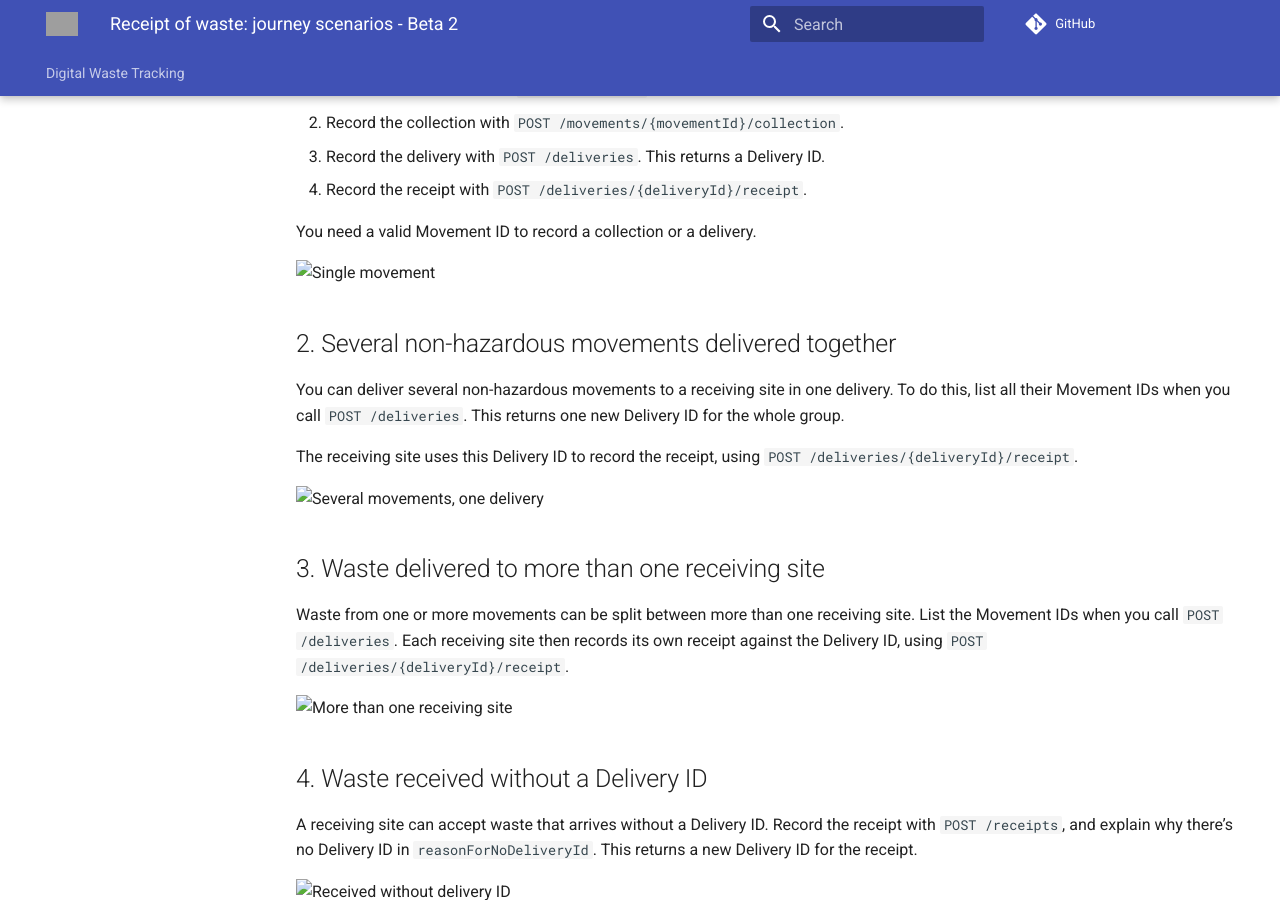
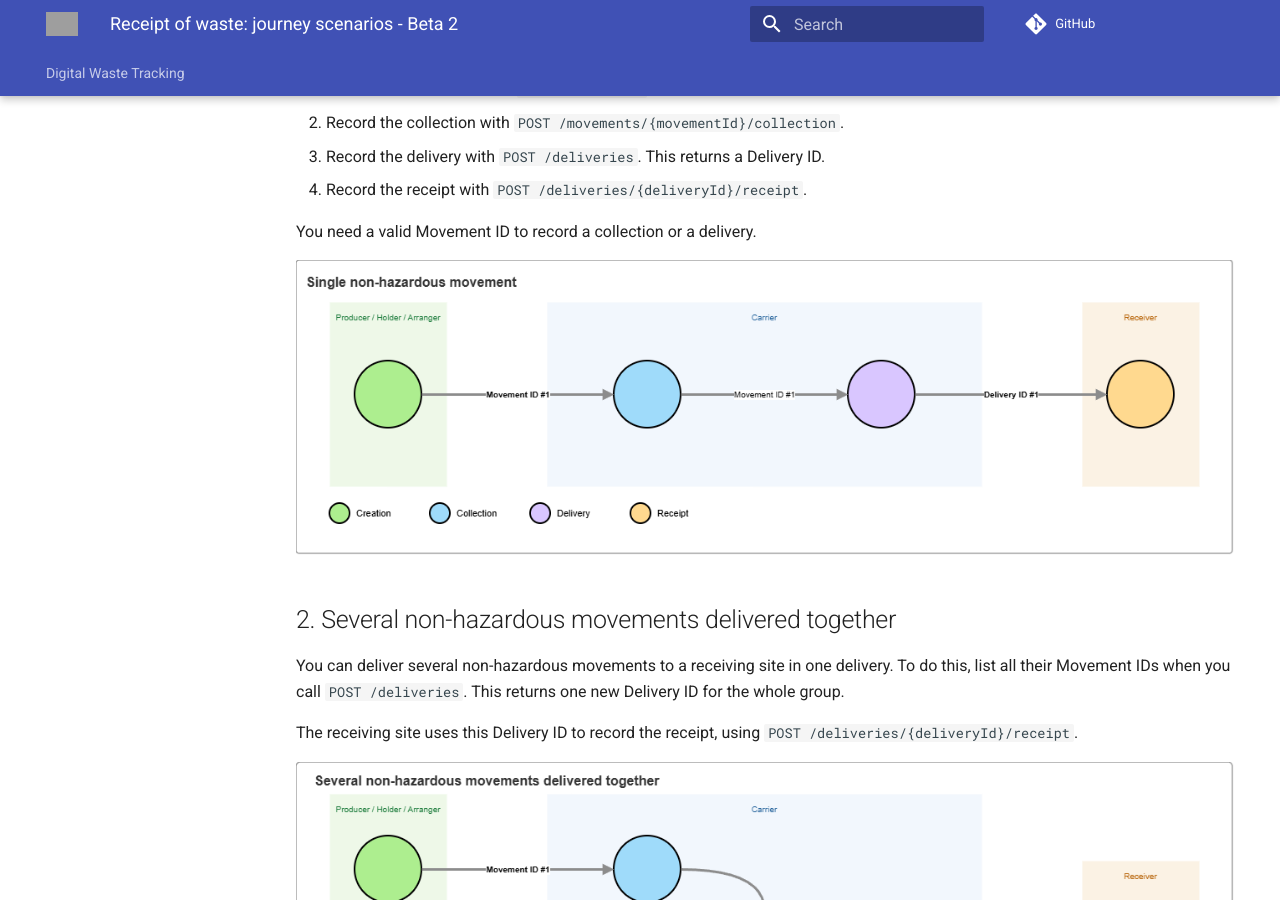
Before and after one commit to DEFRA/digital-waste-tracking-api-site, an MkDocs documentation site: the page built from docs/docs/drafts/journey-scenarios-beta-2.md, in a window 1280 px wide and 900 px high, scrolled down 410 px. Built offline with MkDocs 1.6.1 and Material for MkDocs 9.7.7, drawn with Linux system fonts in a browser that asks for light colours; comment, search, counter and statistics services are not loaded; the version menu is left out; grey boxes are pictures that could not be loaded.

Commit message:
Fix image paths in journey scenarios documentation
Updated image paths to reflect new directory structure.

```diff
--- a/docs/docs/drafts/journey-scenarios-beta-2.md
+++ b/docs/docs/drafts/journey-scenarios-beta-2.md
@@ -15,7 +15,7 @@ A waste movement is made up of 4 events:
 
 You need a valid Movement ID to record a collection or a delivery.
 
-![Single movement](../images/dwt-scenario-01-single-movement.png)
+![Single movement](../../images/dwt-scenario-01-single-movement.png)
 
 ## 2. Several non-hazardous movements delivered together
 
@@ -23,21 +23,22 @@ You can deliver several non-hazardous movements to a receiving site in one deliv
 
 The receiving site uses this Delivery ID to record the receipt, using `POST /deliveries/{deliveryId}/receipt`.
 
-![Several movements, one delivery](../images/dwt-scenario-02-several-movements-one-delivery.png)
+![Several movements, one delivery](../../images/dwt-scenario-02-several-movements-one-delivery.png)
 
 ## 3. Waste delivered to more than one receiving site
 
 Waste from one or more movements can be split between more than one receiving site. List the Movement IDs when you call `POST /deliveries`. Each receiving site then records its own receipt against the Delivery ID, using `POST /deliveries/{deliveryId}/receipt`.
 
-![More than one receiving site](../images/dwt-scenario-03-more-than-one-receiving-site.png)
+![More than one receiving site](../../images/dwt-scenario-03-more-than-one-receiving-site.png)
 
 
 ## 4. Waste received without a Delivery ID
 
 A receiving site can accept waste that arrives without a Delivery ID. Record the receipt with `POST /receipts`, and explain why there’s no Delivery ID in `reasonForNoDeliveryId`. This returns a new Delivery ID for the receipt.
 
-![Received without delivery ID](../images/dwt-scenario-04-received-without-delivery-id.png)
+![Received without delivery ID](../../images/dwt-scenario-04-received-without-delivery-id.png)
 
+<br>
 
 ## Beta 2
 
@@ -47,7 +48,7 @@ A movement is hazardous if any of its waste items has a hazardous European Waste
 
 When you record the delivery, `POST /deliveries` still returns a Delivery ID, however this is the same code as the initial Movement ID. Use it to record the receipt in the usual way.
 
-![Hazardous movement](../images/dwt-scenario-05-hazardous-movement.png)
+![Hazardous movement](../../images/dwt-scenario-05-hazardous-movement.png)
 
 
 ## 6. Hazardous and non-hazardous movements delivered together
@@ -59,7 +60,7 @@ You can include hazardous and non-hazardous movements in the same `POST /deliver
 
 Hazardous movements cannot be grouped with other hazardous movements for receipt.
 
-![Hazardous and non-hazardous together](../images/dwt-scenario-06-hazardous-and-non-hazardous-together.png)
+![Hazardous and non-hazardous together](../../images/dwt-scenario-06-hazardous-and-non-hazardous-together.png)
 
 
 ## 7. Movement with a handover from carrier to carrier
@@ -72,7 +73,7 @@ Set collectionType when you call `POST /movements/{movementId}/collection`:
 
 The first collection must be `STATIC`. Every collection after that must be `TRANSIT`.
 
-![Carrier to carrier handover](../images/dwt-scenario-07-carrier-to-carrier-handover.png)
+![Carrier to carrier handover](../../images/dwt-scenario-07-carrier-to-carrier-handover.png)
 
 
 ## 8. Linking related movements
@@ -81,4 +82,4 @@ Some jobs need more than one movement, for example when waste is removed over se
 
 To link these movements, add the same reference to each one when you create it with `POST /movements`.
 
-![Linking related movements](../images/dwt-scenario-08-linking-related-movements.png)
+![Linking related movements](../../images/dwt-scenario-08-linking-related-movements.png)
```
